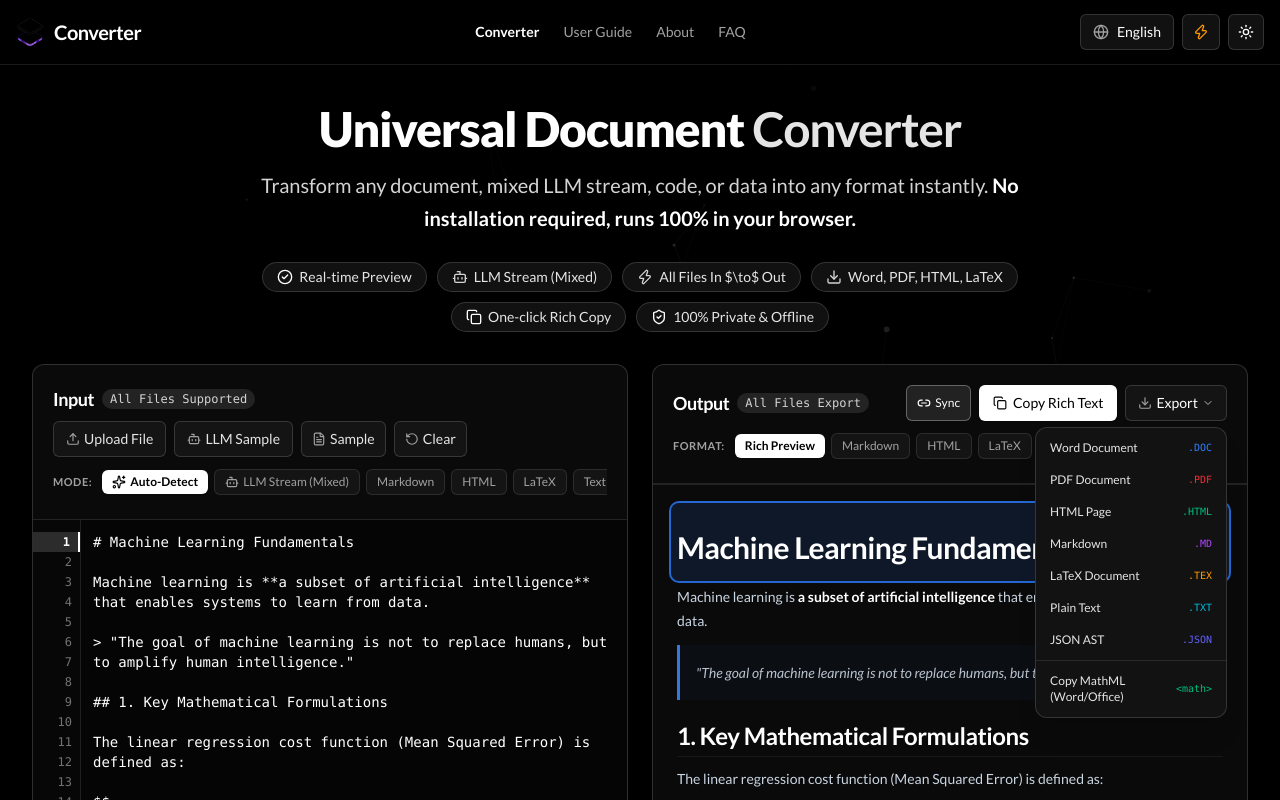
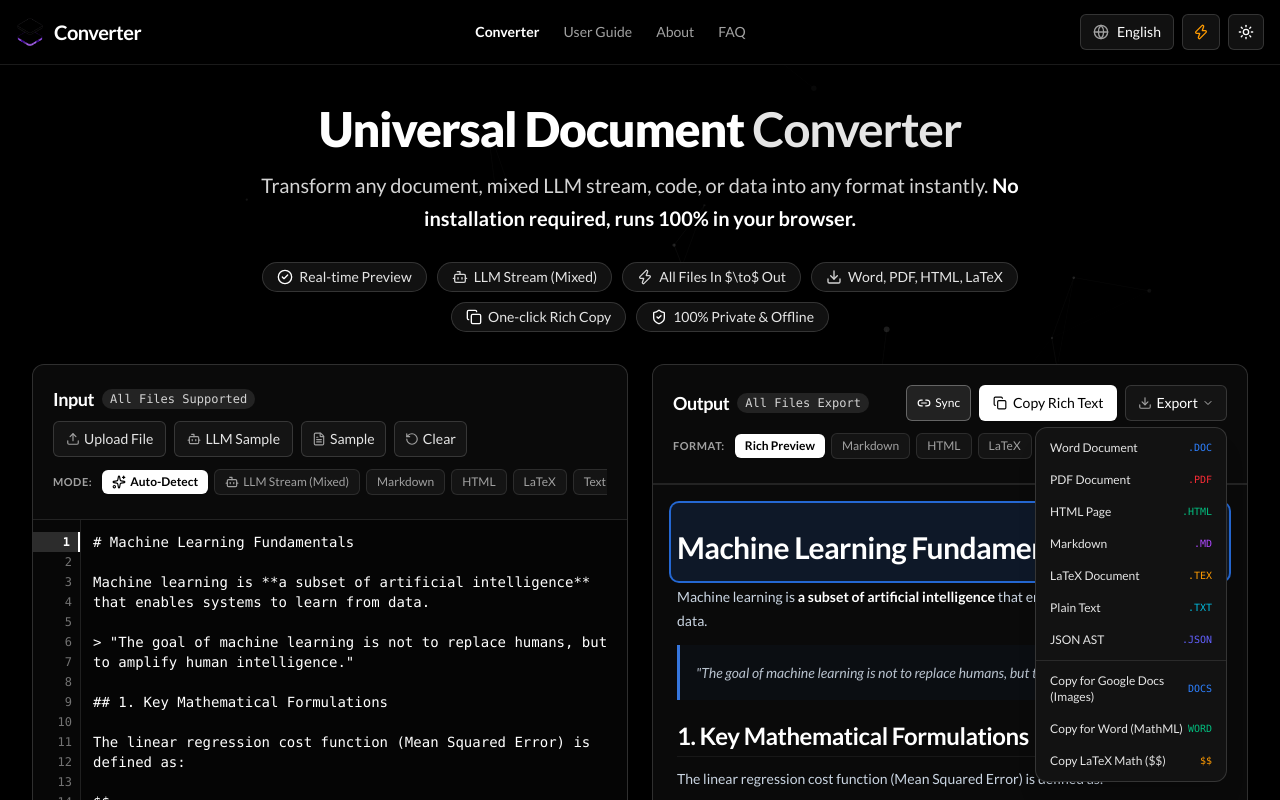
Before and after one commit to SniperRavan/Converter, a React (Vite) app: page / in a window 1280 px wide. Both pictures are taken after a click on the button "Export". Shown: the top 800 px of the page. Built offline with nearby package versions, Linux system fonts and the light colour scheme; a web font is replaced by a local one.

Commit message:
fix(math): enable 300 DPI equation images for Google Docs and add Word MathML option

```diff
--- a/src/components/Workspace.tsx
+++ b/src/components/Workspace.tsx
@@ -12,7 +12,6 @@ import {
   Sparkles,
   Bot,
 } from 'lucide-react'
-import katex from 'katex'
 import { useConverterStore } from '../store/useConverterStore'
 import { RichPreview } from './RichPreview'
 import { CodeOutputPreview } from './CodeOutputPreview'
@@ -222,7 +221,7 @@ export const Workspace: React.FC = () => {
   const handleCopy = async () => {
     if (selectedFormat === 'preview') {
       try {
-        const htmlSnippet = renderToHtml(parsedDocument, { includeWrapper: false })
+        const htmlSnippet = renderToHtml(parsedDocument, { includeWrapper: false, mathMode: 'images' })
         const plainSnippet = renderToPlainText(parsedDocument)
         const blobHtml = new Blob([htmlSnippet], { type: 'text/html' })
         const blobText = new Blob([plainSnippet], { type: 'text/plain' })
@@ -566,28 +565,56 @@ export const Workspace: React.FC = () => {
                       <div className="my-1 border-t border-[#E5DDD0] dark:border-white/10" />
 
                       <button
-                        onClick={() => {
-                          const mathmlBlocks = parsedDocument.children
-                            .filter((c) => c.type === 'mathBlock')
-                            .map((b) => (b.type === 'mathBlock' ? b.value : ''))
-                          const mathmlText = mathmlBlocks
-                            .map((eq) => {
-                              try {
-                                return katex.renderToString(eq, { output: 'mathml', displayMode: true })
-                              } catch {
-                                return eq
-                              }
-                            })
-                            .join('\n\n')
-                          navigator.clipboard.writeText(mathmlText)
+                        onClick={async () => {
+                          const htmlSnippet = renderToHtml(parsedDocument, { includeWrapper: false, mathMode: 'images' })
+                          const plainSnippet = renderToPlainText(parsedDocument)
+                          await navigator.clipboard.write([
+                            new ClipboardItem({
+                              'text/html': new Blob([htmlSnippet], { type: 'text/html' }),
+                              'text/plain': new Blob([plainSnippet], { type: 'text/plain' }),
+                            }),
+                          ])
                           setCopiedRichText(true)
                           setTimeout(() => setCopiedRichText(false), 2000)
                           setShowExportMenu(false)
                         }}
                         className="w-full text-left px-3.5 py-2 hover:bg-[#FAF5ED] dark:hover:bg-[#1c1c1c] flex items-center justify-between text-neutral-800 dark:text-neutral-200"
                       >
-                        <span>Copy MathML (Word/Office)</span>
-                        <span className="text-[10px] text-emerald-500 font-mono">&lt;math&gt;</span>
+                        <span>Copy for Google Docs (Images)</span>
+                        <span className="text-[10px] text-blue-500 font-mono">DOCS</span>
+                      </button>
+
+                      <button
+                        onClick={async () => {
+                          const htmlSnippet = renderToHtml(parsedDocument, { includeWrapper: false, mathMode: 'mathml' })
+                          const plainSnippet = renderToPlainText(parsedDocument)
+                          await navigator.clipboard.write([
+                            new ClipboardItem({
+                              'text/html': new Blob([htmlSnippet], { type: 'text/html' }),
+                              'text/plain': new Blob([plainSnippet], { type: 'text/plain' }),
+                            }),
+                          ])
+                          setCopiedRichText(true)
+                          setTimeout(() => setCopiedRichText(false), 2000)
+                          setShowExportMenu(false)
+                        }}
+                        className="w-full text-left px-3.5 py-2 hover:bg-[#FAF5ED] dark:hover:bg-[#1c1c1c] flex items-center justify-between text-neutral-800 dark:text-neutral-200"
+                      >
+                        <span>Copy for Word (MathML)</span>
+                        <span className="text-[10px] text-emerald-500 font-mono">WORD</span>
+                      </button>
+
+                      <button
+                        onClick={() => {
+                          navigator.clipboard.writeText(renderedMarkdown)
+                          setCopiedRichText(true)
+                          setTimeout(() => setCopiedRichText(false), 2000)
+                          setShowExportMenu(false)
+                        }}
+                        className="w-full text-left px-3.5 py-2 hover:bg-[#FAF5ED] dark:hover:bg-[#1c1c1c] flex items-center justify-between text-neutral-800 dark:text-neutral-200"
+                      >
+                        <span>Copy LaTeX Math ($$)</span>
+                        <span className="text-[10px] text-amber-500 font-mono">$$</span>
                       </button>
                     </div>
                   )}
--- a/src/renderers/html.ts
+++ b/src/renderers/html.ts
@@ -15,43 +15,60 @@ function escapeHtml(str: string): string {
 // Sanitize URLs to prevent javascript: or data: injection
 function sanitizeUrl(url: string): string {
   const clean = url.trim()
-  if (/^(javascript|vbscript|data):/i.test(clean)) {
+  if (/^(javascript|vbscript):/i.test(clean)) {
     return '#blocked-unsafe-url'
   }
   return clean
 }
 
-function renderInlineToHtml(node: InlineNode): string {
+export interface HtmlRenderOptions {
+  includeWrapper?: boolean
+  title?: string
+  mathMode?: 'images' | 'mathml' | 'latex'
+}
+
+function renderMathToMathMl(latex: string, displayMode: boolean): string {
+  try {
+    const raw = katex.renderToString(latex, {
+      displayMode,
+      output: 'mathml',
+      throwOnError: false,
+    })
+    return raw
+      .replace(/<annotation[^>]*>[\s\S]*?<\/annotation>/gi, '')
+      .replace(/^<span[^>]*>/, '')
+      .replace(/<\/span>$/, '')
+      .trim()
+  } catch {
+    return displayMode ? `$$\n${escapeHtml(latex)}\n$$` : `$${escapeHtml(latex)}$`
+  }
+}
+
+function renderInlineToHtml(node: InlineNode, mathMode: 'images' | 'mathml' | 'latex' = 'images'): string {
   switch (node.type) {
     case 'text':
       return escapeHtml(node.value)
     case 'strong':
-      return `<strong>${node.children.map(renderInlineToHtml).join('')}</strong>`
+      return `<strong>${node.children.map(c => renderInlineToHtml(c, mathMode)).join('')}</strong>`
     case 'emphasis':
-      return `<em>${node.children.map(renderInlineToHtml).join('')}</em>`
+      return `<em>${node.children.map(c => renderInlineToHtml(c, mathMode)).join('')}</em>`
     case 'strikethrough':
-      return `<del>${node.children.map(renderInlineToHtml).join('')}</del>`
+      return `<del>${node.children.map(c => renderInlineToHtml(c, mathMode)).join('')}</del>`
     case 'inlineCode':
       return `<code>${escapeHtml(node.value)}</code>`
     case 'inlineMath': {
-      try {
-        const raw = katex.renderToString(node.value, {
-          displayMode: false,
-          output: 'mathml',
-          throwOnError: false,
-        })
-        const clean = raw
-          .replace(/<annotation[^>]*>[\s\S]*?<\/annotation>/gi, '')
-          .replace(/^<span[^>]*>/, '')
-          .replace(/<\/span>$/, '')
-          .trim()
-        return clean
-      } catch {
-        return `<span>$${escapeHtml(node.value)}$</span>`
+      if (mathMode === 'images') {
+        const encoded = encodeURIComponent(node.value.trim())
+        const url = `https://latex.codecogs.com/png.image?%5Cdpi%7B300%7D${encoded}`
+        return `<img src="${url}" alt="${escapeHtml(node.value)}" style="vertical-align: -0.2em; max-height: 1.45em; display: inline-block; margin: 0 2px;" />`
       }
+      if (mathMode === 'mathml') {
+        return renderMathToMathMl(node.value, false)
+      }
+      return `<span>$${escapeHtml(node.value)}$</span>`
     }
     case 'link':
-      return `<a href="${escapeHtml(sanitizeUrl(node.url))}" target="_blank" rel="noopener noreferrer">${node.children.map(renderInlineToHtml).join('')}</a>`
+      return `<a href="${escapeHtml(sanitizeUrl(node.url))}" target="_blank" rel="noopener noreferrer">${node.children.map(c => renderInlineToHtml(c, mathMode)).join('')}</a>`
     case 'image':
       return `<img src="${escapeHtml(sanitizeUrl(node.url))}" alt="${escapeHtml(node.alt || '')}" />`
     default:
@@ -59,21 +76,21 @@ function renderInlineToHtml(node: InlineNode): string {
   }
 }
 
-function renderBlockToHtml(block: BlockNode): string {
+function renderBlockToHtml(block: BlockNode, mathMode: 'images' | 'mathml' | 'latex' = 'images'): string {
   switch (block.type) {
     case 'heading': {
       const tag = `h${block.level}`
-      const content = block.children.map(renderInlineToHtml).join('')
+      const content = block.children.map(c => renderInlineToHtml(c, mathMode)).join('')
       return `<${tag}>${content}</${tag}>`
     }
 
     case 'paragraph': {
-      const content = block.children.map(renderInlineToHtml).join('')
+      const content = block.children.map(c => renderInlineToHtml(c, mathMode)).join('')
       return `<p>${content}</p>`
     }
 
     case 'blockquote': {
-      const inner = block.children.map(renderBlockToHtml).join('\n')
+      const inner = block.children.map(c => renderBlockToHtml(c, mathMode)).join('\n')
       return `<blockquote>${inner}</blockquote>`
     }
 
@@ -83,21 +100,15 @@ function renderBlockToHtml(block: BlockNode): string {
     }
 
     case 'mathBlock': {
-      try {
-        const raw = katex.renderToString(block.value, {
-          displayMode: true,
-          output: 'mathml',
-          throwOnError: false,
-        })
-        const clean = raw
-          .replace(/<annotation[^>]*>[\s\S]*?<\/annotation>/gi, '')
-          .replace(/^<span[^>]*>/, '')
-          .replace(/<\/span>$/, '')
-          .trim()
-        return `<div class="math-block" align="center">\n${clean}\n</div>`
-      } catch {
-        return `<div class="math-block">$$\n${escapeHtml(block.value)}\n$$</div>`
+      if (mathMode === 'images') {
+        const encoded = encodeURIComponent(block.value.trim())
+        const url = `https://latex.codecogs.com/png.image?%5Cdpi%7B300%7D${encoded}`
+        return `<p align="center" style="text-align: center; margin: 18px 0;"><img src="${url}" alt="${escapeHtml(block.value)}" style="max-width: 95%; height: auto; display: inline-block;" /></p>`
       }
+      if (mathMode === 'mathml') {
+        return `<div class="math-block" align="center">\n${renderMathToMathMl(block.value, true)}\n</div>`
+      }
+      return `<div class="math-block">$$\n${escapeHtml(block.value)}\n$$</div>`
     }
 
     case 'list': {
@@ -108,10 +119,10 @@ function renderBlockToHtml(block: BlockNode): string {
           const content = item.children
             .map(child => {
               if ('type' in child && (child.type === 'paragraph' || child.type === 'heading')) {
-                return child.children.map(renderInlineToHtml).join('')
+                return child.children.map(c => renderInlineToHtml(c, mathMode)).join('')
               }
               if ('type' in child && child.type === 'list') {
-                return renderBlockToHtml(child)
+                return renderBlockToHtml(child, mathMode)
               }
               return ''
             })
@@ -128,7 +139,7 @@ function renderBlockToHtml(block: BlockNode): string {
       const ths = block.headers
         .map((cell, idx) => {
           const align = block.alignments[idx] ? ` style="text-align: ${block.alignments[idx]}"` : ''
-          const content = cell.children.map(renderInlineToHtml).join('')
+          const content = cell.children.map(c => renderInlineToHtml(c, mathMode)).join('')
           return `<th${align}>${content}</th>`
         })
         .join('')
@@ -138,7 +149,7 @@ function renderBlockToHtml(block: BlockNode): string {
           const tds = row.cells
             .map((cell, idx) => {
               const align = block.alignments[idx] ? ` style="text-align: ${block.alignments[idx]}"` : ''
-              const content = cell.children.map(renderInlineToHtml).join('')
+              const content = cell.children.map(c => renderInlineToHtml(c, mathMode)).join('')
               return `<td${align}>${content}</td>`
             })
             .join('')
@@ -160,15 +171,11 @@ function renderBlockToHtml(block: BlockNode): string {
   }
 }
 
-export interface HtmlRenderOptions {
-  includeWrapper?: boolean
-  title?: string
-}
+export function renderToHtml(doc: NormalizedDocument, options: HtmlRenderOptions = {}): string {
+  const mathMode = options.mathMode || 'images'
+  const rawHtml = doc.children.map(c => renderBlockToHtml(c, mathMode)).join('\n')
 
-export function renderToHtml(doc: NormalizedDocument, options: HtmlRenderOptions = {}): string {
-  const rawHtml = doc.children.map(renderBlockToHtml).join('\n')
-
-  // Strict sanitization with DOMPurify while preserving full MathML & SVG
+  // Strict sanitization with DOMPurify while preserving images and math
   const sanitizedBody = DOMPurify.sanitize(rawHtml, {
     USE_PROFILES: { html: true, mathMl: true, svg: true },
     ADD_TAGS: [
@@ -181,7 +188,7 @@ export function renderToHtml(doc: NormalizedDocument, options: HtmlRenderOptions
       'xmlns', 'display', 'displaystyle', 'scriptlevel', 'mathvariant', 'columnalign',
       'rowalign', 'rowlines', 'columnlines', 'linethickness', 'open', 'close',
       'separators', 'fence', 'stretchy', 'symmetric', 'lspace', 'rspace', 'minsize',
-      'maxsize', 'data-math',
+      'maxsize', 'data-math', 'src', 'alt', 'style', 'align',
     ],
   })
 
@@ -212,6 +219,7 @@ export function renderToHtml(doc: NormalizedDocument, options: HtmlRenderOptions
     code { font-family: monospace; font-size: 0.9em; }
     blockquote { border-left: 4px solid #3b82f6; margin: 20px 0; padding-left: 16px; color: #64748b; }
     .math-block { margin: 18px 0; text-align: center; }
+    img { max-width: 100%; height: auto; }
   </style>
 </head>
 <body>
--- a/src/renderers/text.ts
+++ b/src/renderers/text.ts
@@ -24,7 +24,7 @@ function renderBlockToPlainText(block: BlockNode): string {
     }
 
     case 'mathBlock': {
-      return `\n    [Formula] ${block.value.trim()}\n`
+      return `\n$$\n${block.value.trim()}\n$$\n`
     }
 
     case 'list': {
```
